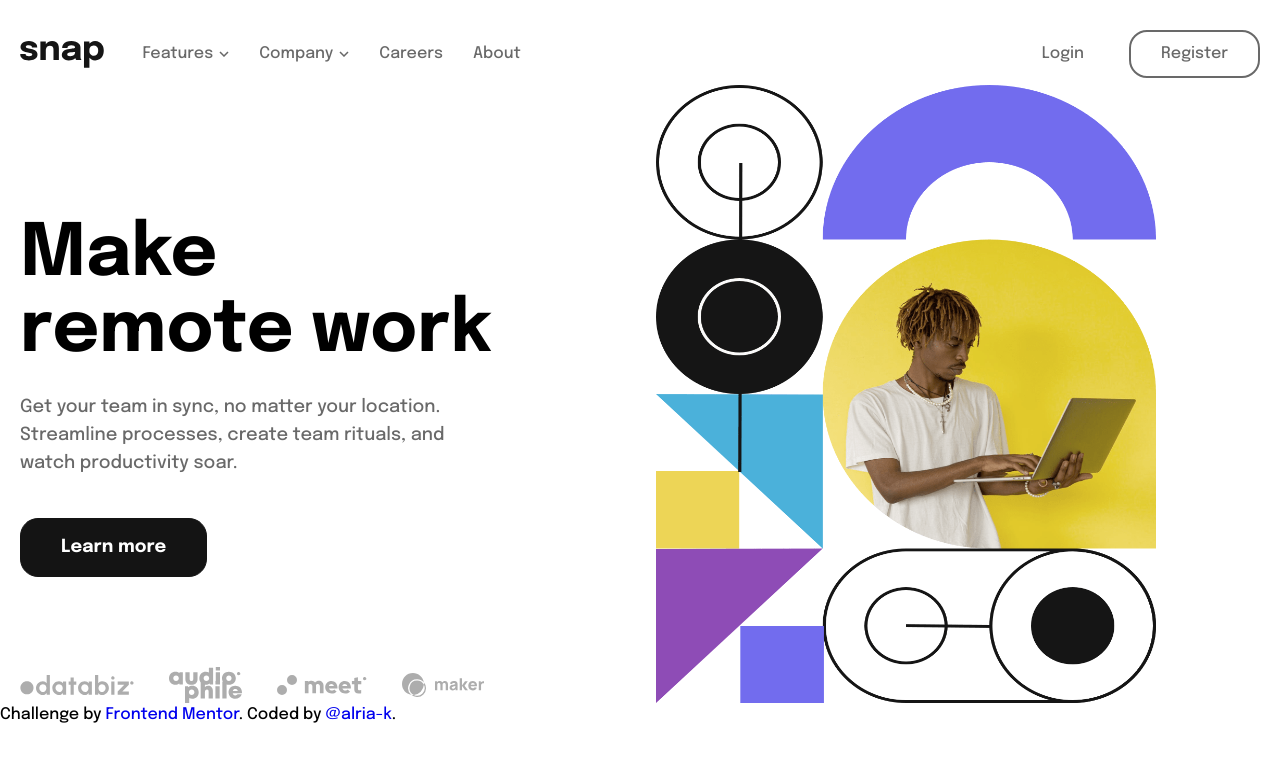
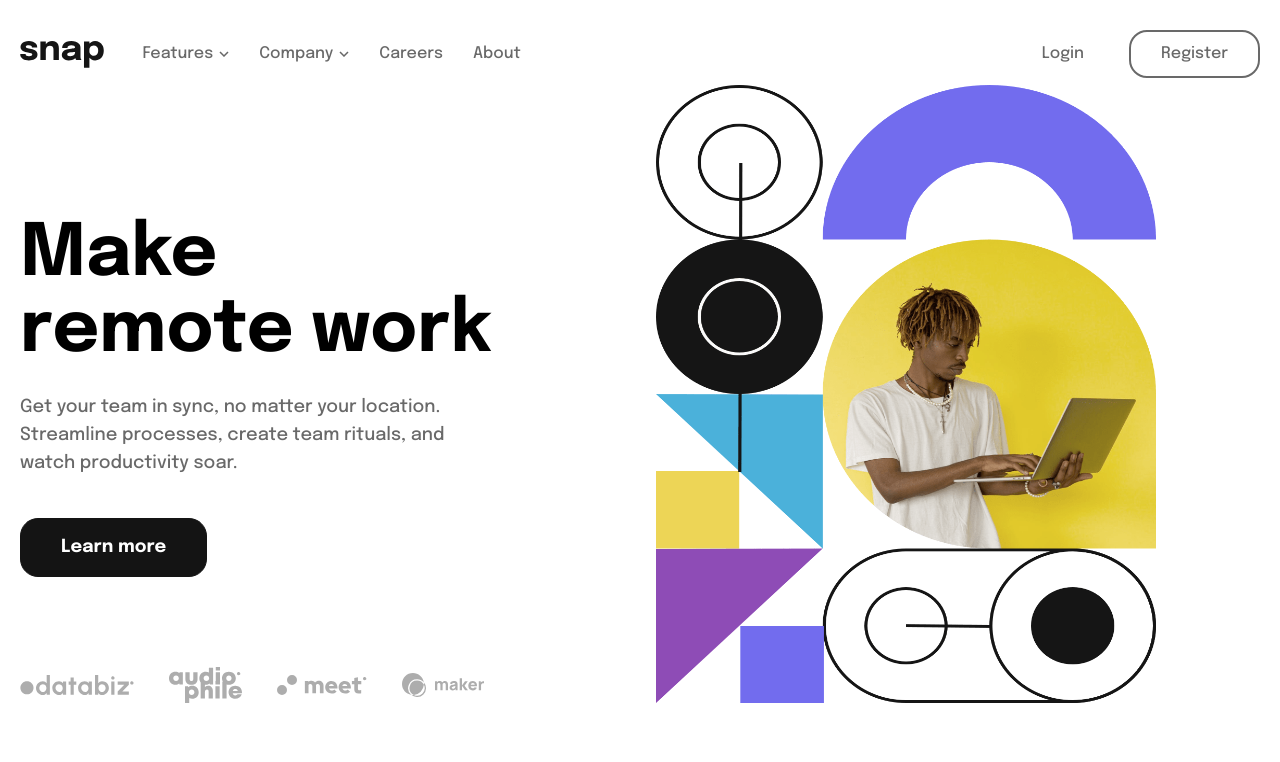
Before and after one commit to alria-k/frontendmentor1, a plain HTML site: page index.html in a window 1280 px wide. Drawn offline with Linux system fonts and the light colour scheme.

Commit message:
Update index.html

```diff
--- a/index.html
+++ b/index.html
@@ -316,12 +316,6 @@
         </div>
       </div>
     </header>
-    <div class="attribution">
-      Challenge by
-      <a href="https://www.frontendmentor.io?ref=challenge" target="_blank"
-        >Frontend Mentor</a
-      >. Coded by <a href="#">@alria-k</a>.
-    </div>
   </body>
   <script src="./js/menu.js"></script>
   <script src="./js/main.js"></script>
```
